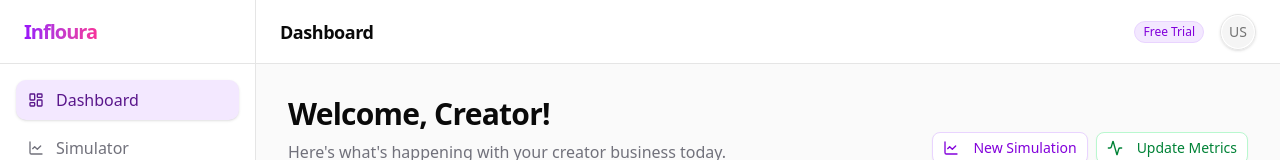
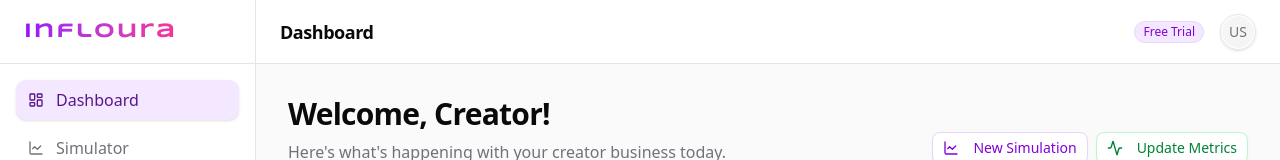
Before and after one commit to yasinozdoganart/infloura, a Next.js app: page /dashboard in a window 1280 px wide. Shown: the top 160 px of the page. Built offline with nearby package versions, Linux system fonts and the light colour scheme; no server answers.

Commit message:
style: updated Dashboard Sidebar logo to use Syncopate text logomark

```diff
--- a/components/dashboard/Sidebar.tsx
+++ b/components/dashboard/Sidebar.tsx
@@ -19,7 +19,7 @@ export default function Sidebar() {
     return (
         <aside className="fixed inset-y-0 left-0 z-10 hidden w-64 flex-col border-r bg-white dark:bg-zinc-950 sm:flex">
             <div className="flex h-16 shrink-0 items-center px-6 border-b">
-                <span className="font-bold text-xl tracking-tighter bg-clip-text text-transparent bg-gradient-to-r from-purple-600 to-pink-500">Infloura</span>
+                <span className="font-['Syncopate'] text-xl tracking-widest bg-clip-text text-transparent bg-gradient-to-r from-purple-600 to-pink-500 lowercase">infloura</span>
             </div>
             <nav className="flex flex-col gap-2 p-4">
                 {links.map((link) => {
```
